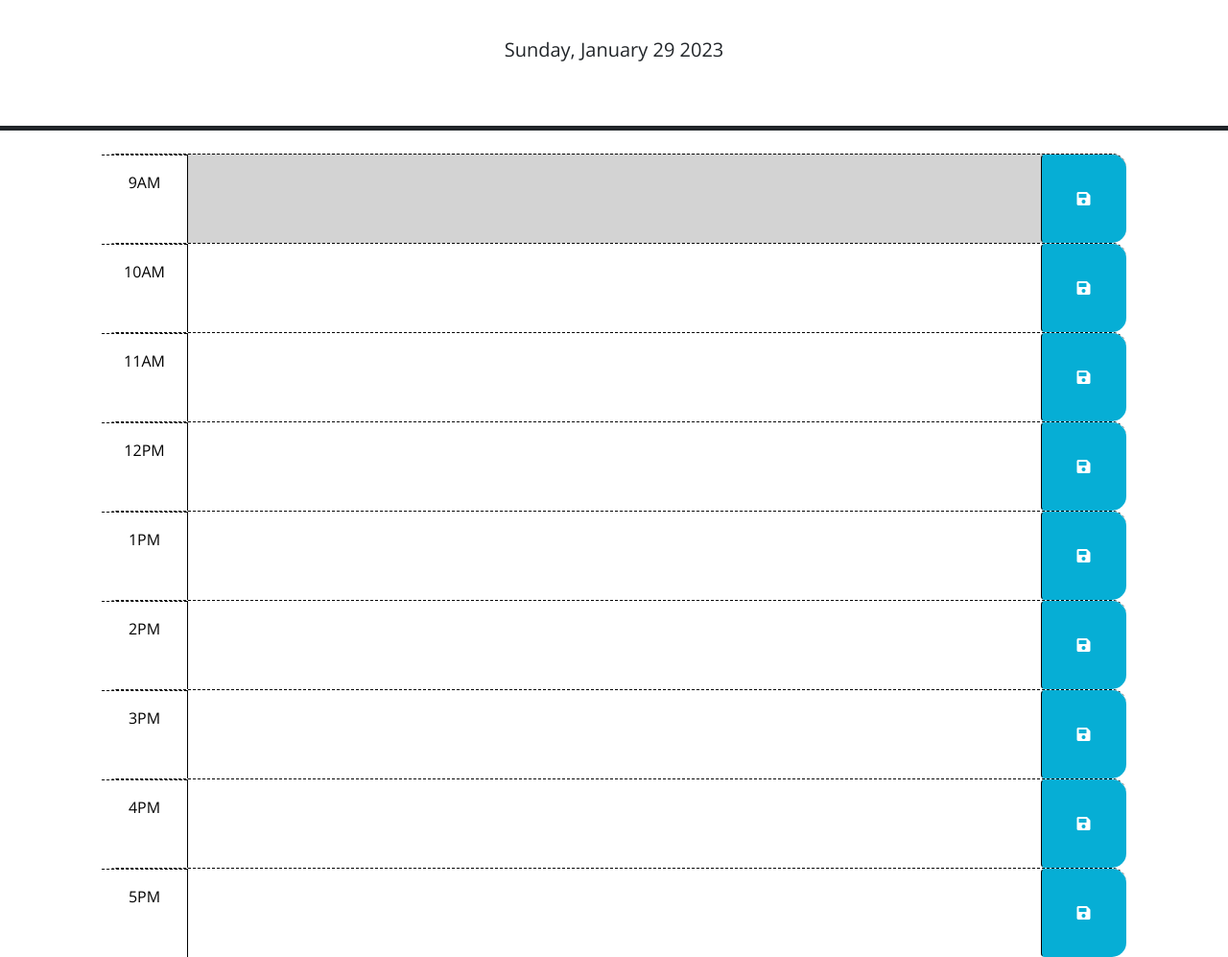
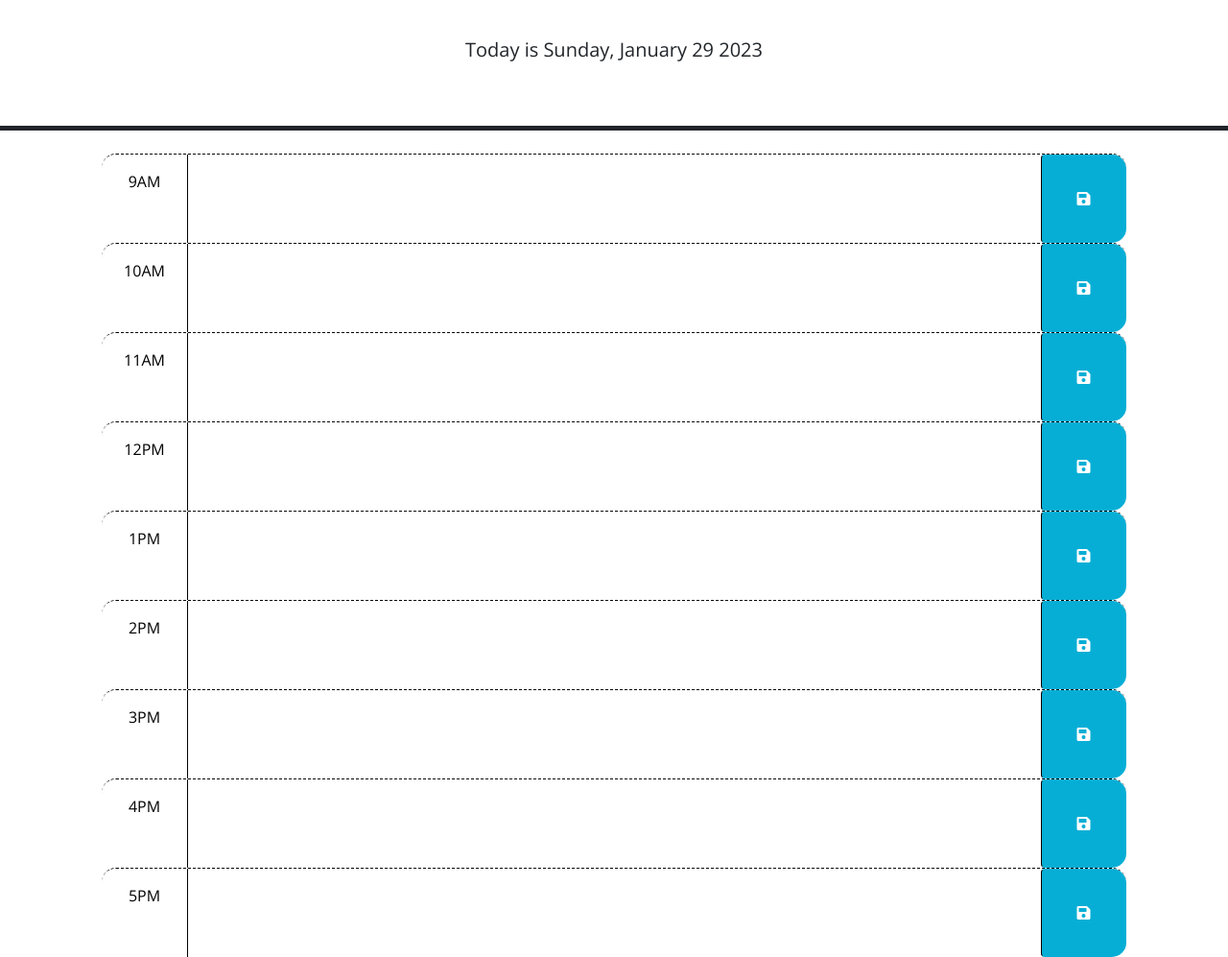
Before and after one commit to anryl050/daily-organizer, a plain HTML site: page index.html in a window 1280 px wide. Shown: the part 166-1163 px from the top of the page at 96% size. Drawn offline with nearby package versions, Linux system fonts and the light colour scheme.

Commit message:
added event listener with code to save the input text in local storage)

```diff
--- a/assets/script.js
+++ b/assets/script.js
@@ -1,61 +1,58 @@
-// !GIVEN I am using a daily planner to create a schedule
-
-//! Step 1:
-//! WHEN I open the planner
-//! THEN the current day is displayed at the top of the calendar
-
-// display the current date at the top of the Scheduler
-
-  var today = dayjs().format("dddd, MMMM D YYYY");
-  // check point for the date to display
-  console.log(today);
-  // var displayDayEl = document.getElementById("currentDay");
-  var displayDayEl =$("#currentDay").get(0);
-  displayDayEl.innerText = today;
-
-  // var today = moment().format("dddd, MMMM D YYYY");
-  // $("#displayDayEl").text(today);
-
-//! Step 2:
-//! WHEN I scroll down
-//! THEN I am presented with timeblocks for standard business hours
-
-// achieved this by creating elemts in HTML
-// ? question for tutoring session - how this can be done with jQuery
-
-//! Step 3:
-//! WHEN I view the timeblocks for that day
-//! THEN each timeblock is color coded to indicate whether it is in the past, present, or future
-
-//! Step 4:
-//! WHEN I click into a timeblock
-//! THEN I can enter an event
-
-// achieved this by creating elemts in HTML
-// ? question for tutoring session - how this can be done with jQuery
-
-//! Step 5:
-//! WHEN I click the save button for that timeblock
-//! THEN the text for that event is saved in local storage
-
-//! Step 6:
-//! WHEN I refresh the page
-//! THEN the saved events persist
-
-
 // Wrap all code that interacts with the DOM in a call to jQuery to ensure that
 // the code isn't run until the browser has finished rendering all the elements
 // in the html.
 $(function () {
+
   // TODO: Add a listener for click events on the save button. This code should use the id in the containing time-block as a key to save the user input in local storage.
   // * HINT: What does `this` reference in the click listener function?
   // * How can DOM traversal be used to get the "hour-x" id of the time-block containing the button that was clicked? How might the id be useful when saving the description in local storage?
-  //
+
+  $(".saveBtn").on("click", function(){
+    var timeSlot = $(this).siblings(".description").val();
+    var textInput = $(this).parent().attr("id");
+
+    localStorage.setItem(timeSlot, textInput);
+    $("#hour-9.description").val(localStorage.getItem("hour9"));
+    $("#hour-10.description").val(localStorage.getItem("hour10"));
+    $("#hour-11.description").val(localStorage.getItem("hour11"));
+    $("#hour-12.description").val(localStorage.getItem("hour12"));
+    $("#hour-13.description").val(localStorage.getItem("hour13"));
+    $("#hour-14.description").val(localStorage.getItem("hour14"));
+    $("#hour-15.description").val(localStorage.getItem("hour15"));
+    $("#hour-16.description").val(localStorage.getItem("hour16"));
+    $("#hour-17.description").val(localStorage.getItem("hour17"));
+  });
+
   // TODO: Add code to apply the past, present, or future class to each time block by comparing the id to the current hour.
   // * HINTS: How can the id attribute of each time-block be used to conditionally add or remove the past, present, and future classes? How can Day.js be used to get the current hour in 24-hour time?
+
+
+  // var time = dayjs().get('hour');
+  // console.log(time);
+
+  // $(document).ready(function() {
+
+
+
+  //   if(time === 0){
+  //     $(this).addClass("present");
+  //   }
+  //   if(time > 0){
+  //     $(this).addClass("future");
+  //   }
+  //   if(time < 0){
+  //     $(this).addClass("past");
+  //   }
+  // });
+
+
   //
   // TODO: Add code to get any user input that was saved in localStorage and set the values of the corresponding textarea elements.
   // * HINT: How can the id attribute of each time-block be used to do this?
   //
   // TODO: Add code to display the current date in the header of the page.
+  var today = dayjs().format("[Today is] dddd, MMMM D YYYY");
+  console.log(today);
+  $("#currentDay").text(today);
+
 });
--- a/index.html
+++ b/index.html
@@ -40,17 +40,17 @@
         -->
 
       <!-- Example of a past time block. The "past" class adds a gray background color. -->
-      <div id="hour-9" class="row time-block past hour">
-        <div class="col-2 col-md-1 hour text-center py-3">9AM</div>
+      <div id="hour-9" class="row time-block hour">
+        <div class="col-2 col-md-1 text-center py-3">9AM</div>
         <textarea class="col-8 col-md-10 description" rows="3"> </textarea>
         <button class="btn saveBtn col-2 col-md-1" aria-label="save">
-          <i class="fas fa-save" aria-hidden="true"></i>
+          <i class="fas fa-save"></i>
         </button>
       </div>
 
       <!-- Example of a a present time block. The "present" class adds a red background color. -->
       <div id="hour-10" class="row time-block hour">
-        <div class="col-2 col-md-1 hour text-center py-3">10AM</div>
+        <div class="col-2 col-md-1 text-center py-3">10AM</div>
         <textarea class="col-8 col-md-10 description" rows="3"> </textarea>
         <button class="btn saveBtn col-2 col-md-1" aria-label="save">
           <i class="fas fa-save" aria-hidden="true"></i>
@@ -59,7 +59,7 @@
 
       <!-- Example of a future time block. The "future" class adds a green background color. -->
       <div id="hour-11" class="row time-block hour">
-        <div class="col-2 col-md-1 hour text-center py-3">11AM</div>
+        <div class="col-2 col-md-1 text-center py-3">11AM</div>
         <textarea class="col-8 col-md-10 description" rows="3"> </textarea>
         <button class="btn saveBtn col-2 col-md-1" aria-label="save">
           <i class="fas fa-save" aria-hidden="true"></i>
@@ -67,7 +67,7 @@
       </div>
 
       <div id="hour-12" class="row time-block hour">
-        <div class="col-2 col-md-1 hour text-center py-3">12PM</div>
+        <div class="col-2 col-md-1 text-center py-3">12PM</div>
         <textarea class="col-8 col-md-10 description" rows="3"> </textarea>
         <button class="btn saveBtn col-2 col-md-1" aria-label="save">
           <i class="fas fa-save" aria-hidden="true"></i>
@@ -75,7 +75,7 @@
       </div>
 
       <div id="hour-13" class="row time-block hour">
-        <div class="col-2 col-md-1 hour text-center py-3">1PM</div>
+        <div class="col-2 col-md-1 text-center py-3">1PM</div>
         <textarea class="col-8 col-md-10 description" rows="3"> </textarea>
         <button class="btn saveBtn col-2 col-md-1" aria-label="save">
           <i class="fas fa-save" aria-hidden="true"></i>
@@ -83,7 +83,7 @@
       </div>
 
       <div id="hour-14" class="row time-block hour">
-        <div class="col-2 col-md-1 hour text-center py-3">2PM</div>
+        <div class="col-2 col-md-1 text-center py-3">2PM</div>
         <textarea class="col-8 col-md-10 description" rows="3"> </textarea>
         <button class="btn saveBtn col-2 col-md-1" aria-label="save">
           <i class="fas fa-save" aria-hidden="true"></i>
@@ -91,7 +91,7 @@
       </div>
 
       <div id="hour-15" class="row time-block hour">
-        <div class="col-2 col-md-1 hour text-center py-3">3PM</div>
+        <div class="col-2 col-md-1 text-center py-3">3PM</div>
         <textarea class="col-8 col-md-10 description" rows="3"> </textarea>
         <button class="btn saveBtn col-2 col-md-1" aria-label="save">
           <i class="fas fa-save" aria-hidden="true"></i>
@@ -99,7 +99,7 @@
       </div>
 
       <div id="hour-16" class="row time-block hour">
-        <div class="col-2 col-md-1 hour text-center py-3">4PM</div>
+        <div class="col-2 col-md-1 text-center py-3">4PM</div>
         <textarea class="col-8 col-md-10 description" rows="3"> </textarea>
         <button class="btn saveBtn col-2 col-md-1" aria-label="save">
           <i class="fas fa-save" aria-hidden="true"></i>
@@ -107,7 +107,7 @@
       </div>
 
       <div id="hour-17" class="row time-block hour">
-        <div class="col-2 col-md-1 hour text-center py-3">5PM</div>
+        <div class="col-2 col-md-1 text-center py-3">5PM</div>
         <textarea class="col-8 col-md-10 description" rows="3"> </textarea>
         <button class="btn saveBtn col-2 col-md-1" aria-label="save">
           <i class="fas fa-save" aria-hidden="true"></i>
```
